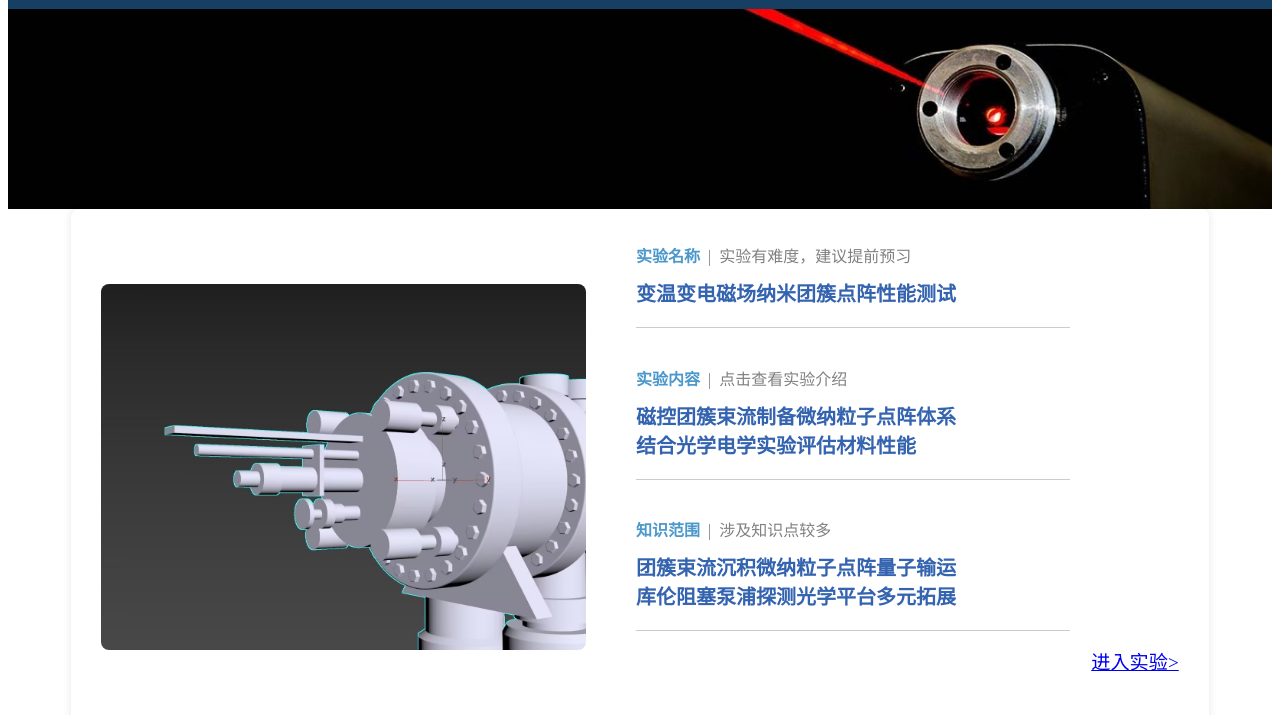
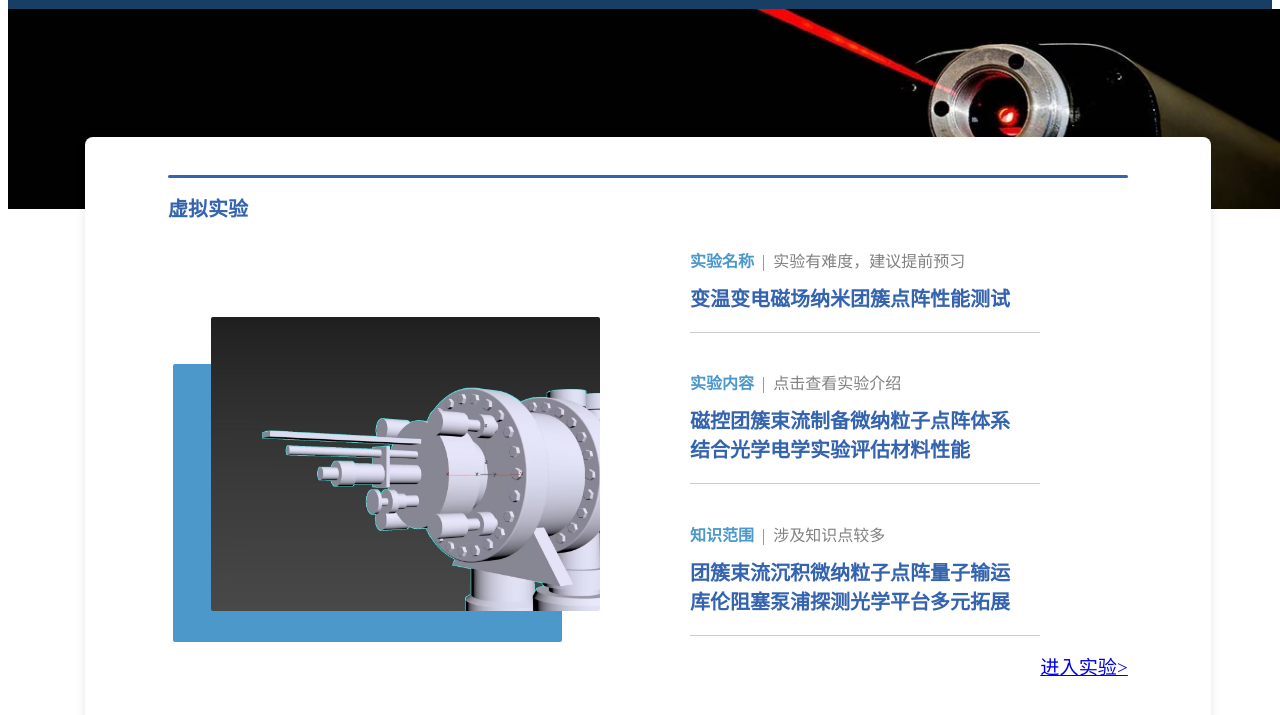
Before and after one commit to Entelecheia-s/VEplatform, a plain HTML site: page index.html in a window 1280 px wide. Shown: the part 55-770 px from the top of the page. Drawn offline with Linux system fonts and the light colour scheme.

Commit message:
细节优化

```diff
--- a/index.html
+++ b/index.html
@@ -38,42 +38,68 @@
     border-top: 1px solid #ccc;
 }
     #center{
-        width: 90%;
+        width: 88%;
         box-sizing: border-box;
         background: white;
         box-shadow: 0 0 10px rgba(0,0,0,0.1);
         border-radius: 8px;
-        position: relative;
+        position: absolute;
         z-index: 2;
 
-        margin: 5%,auto,0,auto;
         padding: 30px;
-        border: 3px red;
+        padding-top: 3%;
 
-        margin: 0 5% 0 5%
+
+        /* 外边距 */
+        margin: 10% 6% 0 6%
     }
+
+
 
     /* 左右布局的盒子 */
     .flex-container{
-         display:flex;
+        width: 90%;
+        margin: 0 auto;
+        display:flex;
         align-items:center;
-        gap:50px;
+        gap:90px;
     }
-    .flex-container img{
+    .img-combination{
         width:45%;
-        height:auto;
-        /*圆角*/
-         border-radius: 8px;
+
+        position: relative;
+        display: inline-block;
+        /* width: fit-content; */
     }
+
     .text-content{
         flex:1;
-        /* font-size:clamp(16px, 1.1vw, 24px);  整体文字适当放大  */
         line-height: 1.6em;
+    }
 
-        /* flex: 1 1 300px;
-        font-size: 1rem;
-        line-height: 1.6; */
+    /* 图片组合色块 */
+    .combination{
+      /* width: 45%;
+      height: 50px; */
+      background-color: rgb(76, 152, 203);
+      margin: 10% 10% auto auto; /* 居中并与下方间距 */
+
+      position: absolute;
+      top: 3px;
+      left: 5px;
+      width: 90%;
+      height: 90%;
+      z-index: 0;
+      border-radius: 2px;
     }
+
+    .main-image {
+    position: relative;
+    display: block;
+    z-index: 1;
+    border-radius: 2px;
+    margin: 0 0 15px 10%;
+  }
 
     /* 顶部导航栏 */
     .navbar {
@@ -137,9 +163,23 @@
     background-position: center;
     background-size: cover; /*保持铺满但不压缩 */
     background-repeat: no-repeat;
-    position: relative;
+    position: absolute;
     z-index: 1;
 }
+    /* 顶部横线 */
+    .top-line{
+      width: 90%;
+      height: 3px;
+      background-color: #3463af;
+      margin: 0 auto 15px auto; /* 居中并与下方间距 */
+      border-radius: 2px;
+    }
+    .t4{
+      font-size: clamp(20px, 1.1vw, 28px);
+      line-height: normal;
+      margin: 0 auto 2% 5%; /* 居中并与下方间距 */
+      color: #3463af;
+      }
 
     </style>
 
@@ -168,11 +208,22 @@
 
       <!-- TODO:点击登录按钮，弹出登录页面 -->
 
+      <!-- TODO: 1. 出现了空白边框
+
+
+4. 正文下方实验库盒子设计 -->
+
       <div class="banner"></div>
 
     <div id="center">
+      <div class="top-line"></div>
+      <div class="t4"><b>虚拟实验</b></div>
         <div class="flex-container">
-            <img src="实验图片.jpg" width="60%" height="auto">
+          <div class="img-combination">
+             <img class="main-image" src="实验图片.jpg" width="90%" height="100%">
+             <div class="combination"></div>
+          </div>
+
             <div class="text-content">
                 <p style="line-height: 3px"><span class="t1">实验名称&nbsp;&nbsp;</span><span class="t2">|&nbsp;&nbsp;实验有难度，建议提前预习</span></p>
                 <p class="t3"><b>变温变电磁场纳米团簇点阵性能测试</b></p>
```
